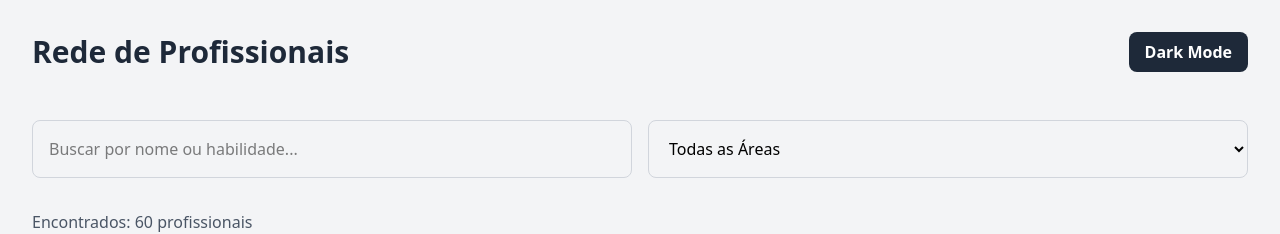
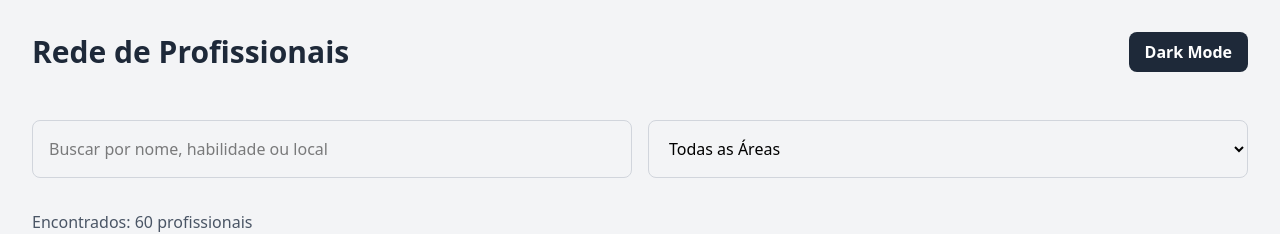
Before and after one commit to Luiz-Filipe4/Front-Web_gs, a React (Vite) app: page / in a window 1280 px wide. Shown: the top 234 px of the page. Built offline with nearby package versions, Linux system fonts and the light colour scheme.

Commit message:
adicionando busca por local (estado)

```diff
--- a/src/App.jsx
+++ b/src/App.jsx
@@ -13,15 +13,17 @@ function App() {
   const [searchTerm, setSearchTerm] = useState("");
   const [filterArea, setFilterArea] = useState("");
 
-  // Lógica de Filtro (Busca e Select)
+// Lógica de Filtro (Busca e Select)
   useEffect(() => {
     const results = profiles.filter(profile => {
-      // Busca no nome ou nas skills técnicas
+      const term = searchTerm.toLowerCase();
+
       const matchesSearch =
-        profile.nome.toLowerCase().includes(searchTerm.toLowerCase()) ||
-        profile.habilidadesTecnicas.some(skill => skill.toLowerCase().includes(searchTerm.toLowerCase()));
+        profile.nome.toLowerCase().includes(term) ||
+        profile.habilidadesTecnicas.some(skill => skill.toLowerCase().includes(term)) ||
+        profile.localizacao.toLowerCase().includes(term);
 
-      // Busca pela área
+      // Busca exata pela área (Select)
       const matchesArea = filterArea ? profile.area === filterArea : true;
 
       return matchesSearch && matchesArea;
@@ -57,7 +59,7 @@ function App() {
       <div className="max-w-7xl mx-auto mb-8 grid gap-4 md:grid-cols-2">
         <input
           type="text"
-          placeholder="Buscar por nome ou habilidade..."
+          placeholder="Buscar por nome, habilidade ou local"
           className="p-4 rounded-lg border border-gray-300 dark:bg-gray-800 dark:text-white dark:border-gray-700 focus:ring-2 focus:ring-blue-500 outline-none"
           onChange={(e) => setSearchTerm(e.target.value)}
         />
```
